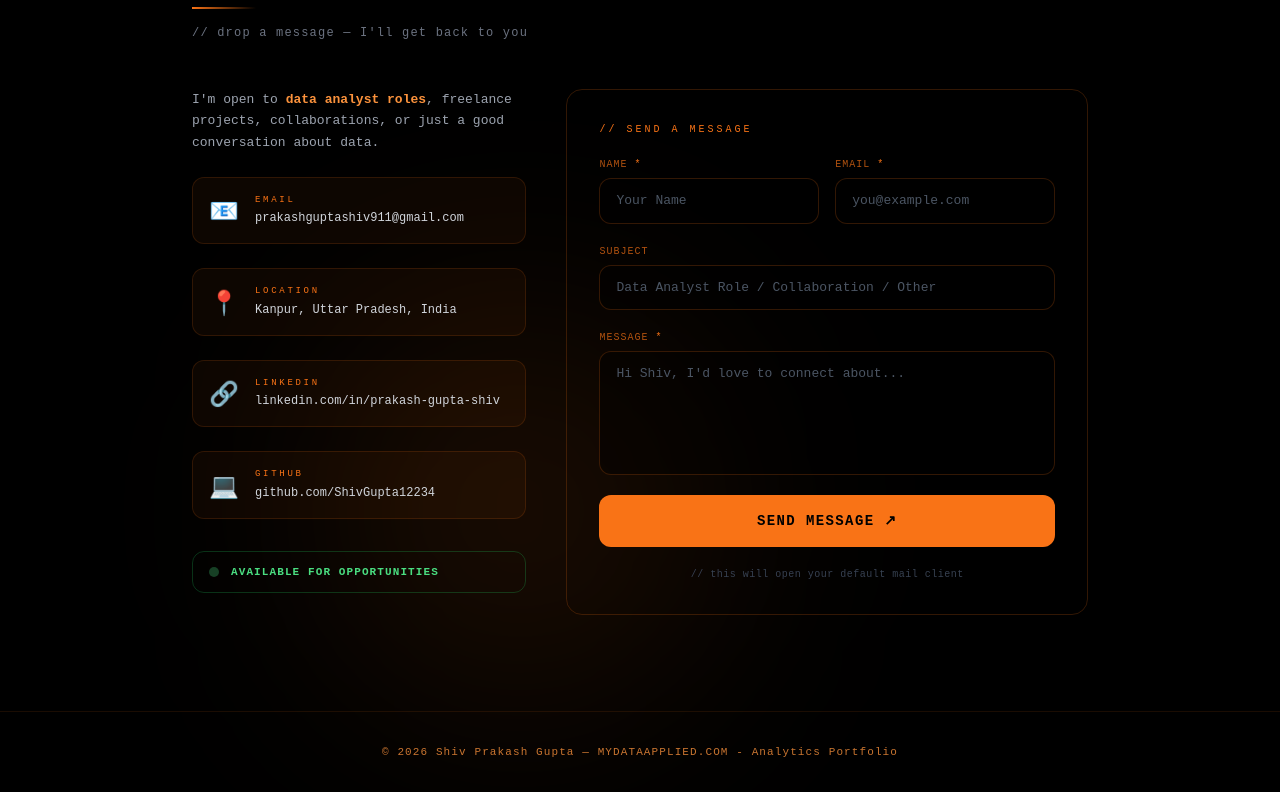
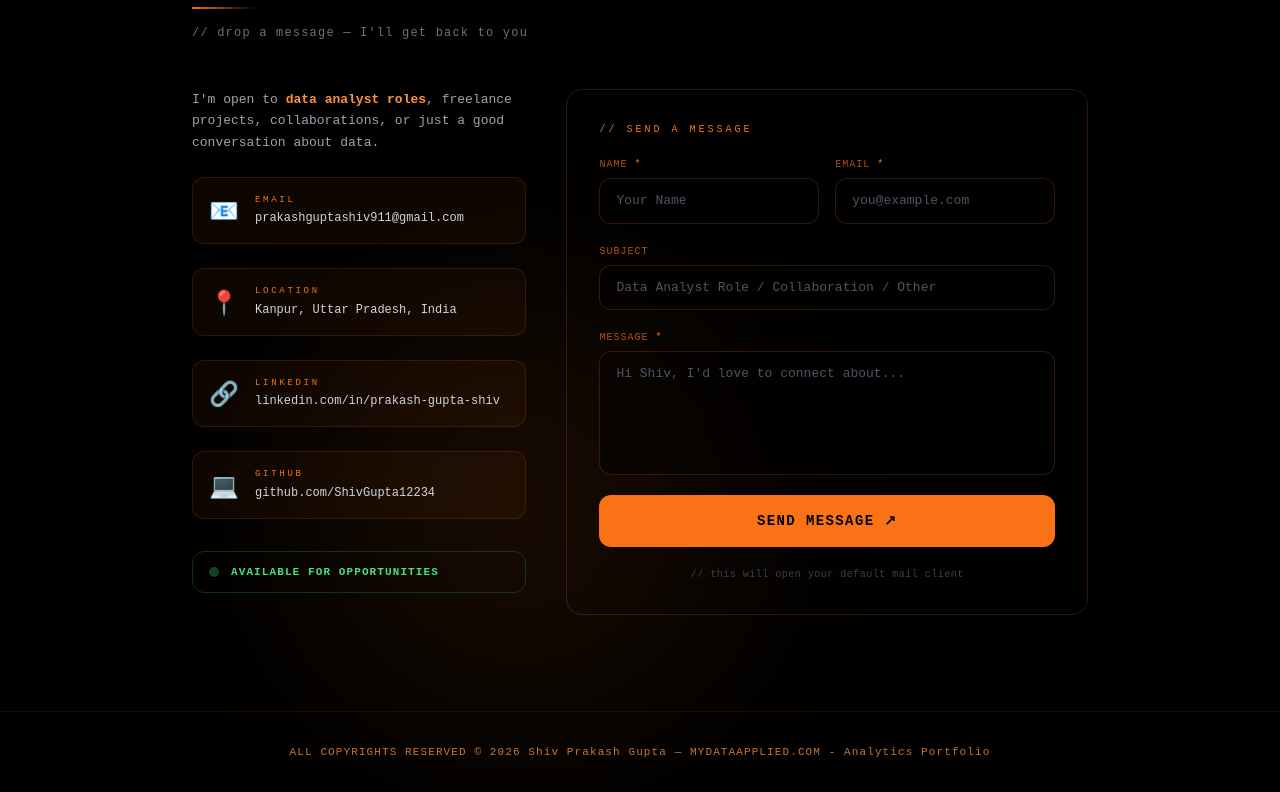
Before and after one commit to ShivGupta12234/mydataapplied, a React (Vite) app: page /data in a window 1280 px wide. Shown: the part 5316-6108 px from the top of the page. Built offline with nearby package versions, Linux system fonts and the light colour scheme.

Commit message:
Added a change in the footer section

```diff
--- a/src/pages/DataPortfolio.jsx
+++ b/src/pages/DataPortfolio.jsx
@@ -1724,7 +1724,7 @@ export default function DataPortfolio() {
       {/* ── FOOTER ── */}
       <footer className="relative z-10 py-8 text-center border-t border-orange-500/10">
         <p className="text-orange-400/80 text-[11px] tracking-widest" style={{ fontFamily:"'Courier New', monospace" }}>
-          © {new Date().getFullYear()} Shiv Prakash Gupta — MYDATAAPPLIED.COM - Analytics Portfolio
+        ALL COPYRIGHTS RESERVED © {new Date().getFullYear()} Shiv Prakash Gupta — MYDATAAPPLIED.COM - Analytics Portfolio
         </p>
       </footer>
     </div>
--- a/src/pages/DevPortfolio.jsx
+++ b/src/pages/DevPortfolio.jsx
@@ -1184,7 +1184,7 @@ export default function DevPortfolio() {
       {/* ── FOOTER ── */}
       <footer className="relative z-10 py-8 text-center border-t border-orange-500/10">
         <p className="text-orange-400/80 text-[11px] tracking-widest" style={{ fontFamily:"'Courier New', monospace" }}>
-          © {new Date().getFullYear()} Shiv Prakash Gupta — MYDATAAPPLIED.COM - Dev Portfolio
+        ALL COPYRIGHTS RESERVED  © {new Date().getFullYear()} Shiv Prakash Gupta — MYDATAAPPLIED.COM - Dev Portfolio
         </p>
       </footer>
     </div>
```
